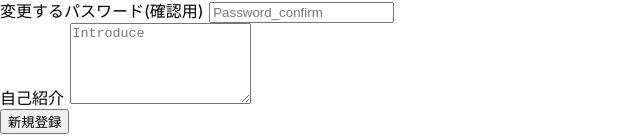
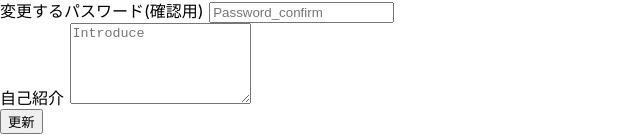
Before and after one commit to paraizo2424/codebase-hackathon-vol1-team-colors, a Nuxt app in the folder frontend/: page /edit in a window 1280 px wide. Shown: the part 1795-1932 px from the top of the page, without its empty margins (0-640 px from the left). Built offline with nearby package versions, Linux system fonts and the light colour scheme.

Commit message:
微調整

```diff
--- a/frontend/pages/edit.vue
+++ b/frontend/pages/edit.vue
@@ -125,7 +125,7 @@
             class="bg-blue-500 hover:bg-blue-700 text-white font-bold py-2 px-4 rounded focus:outline-none focus:shadow-outline"
             type="button"
           >
-            新規登録
+            更新
           </button>
         </div>
       </form>
```
